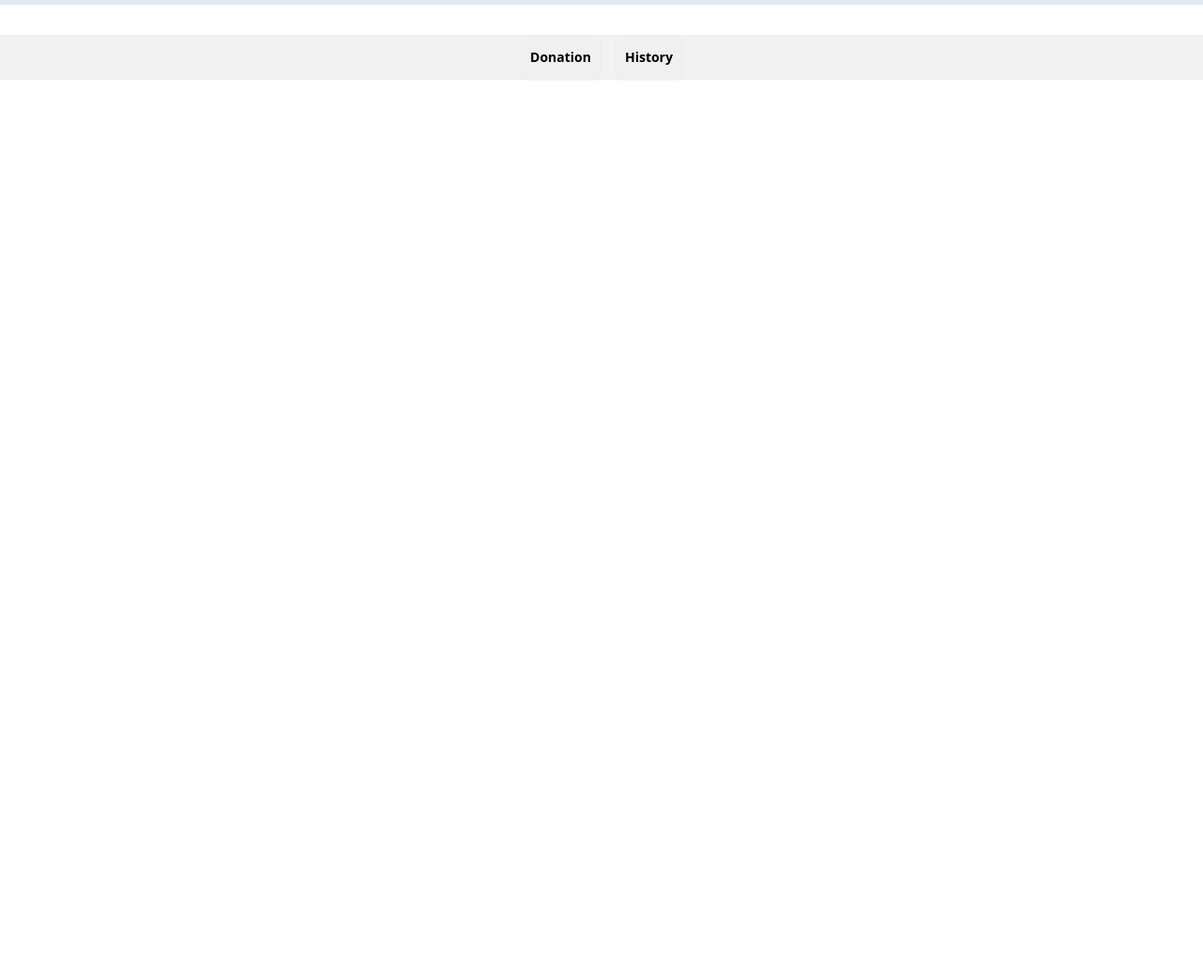
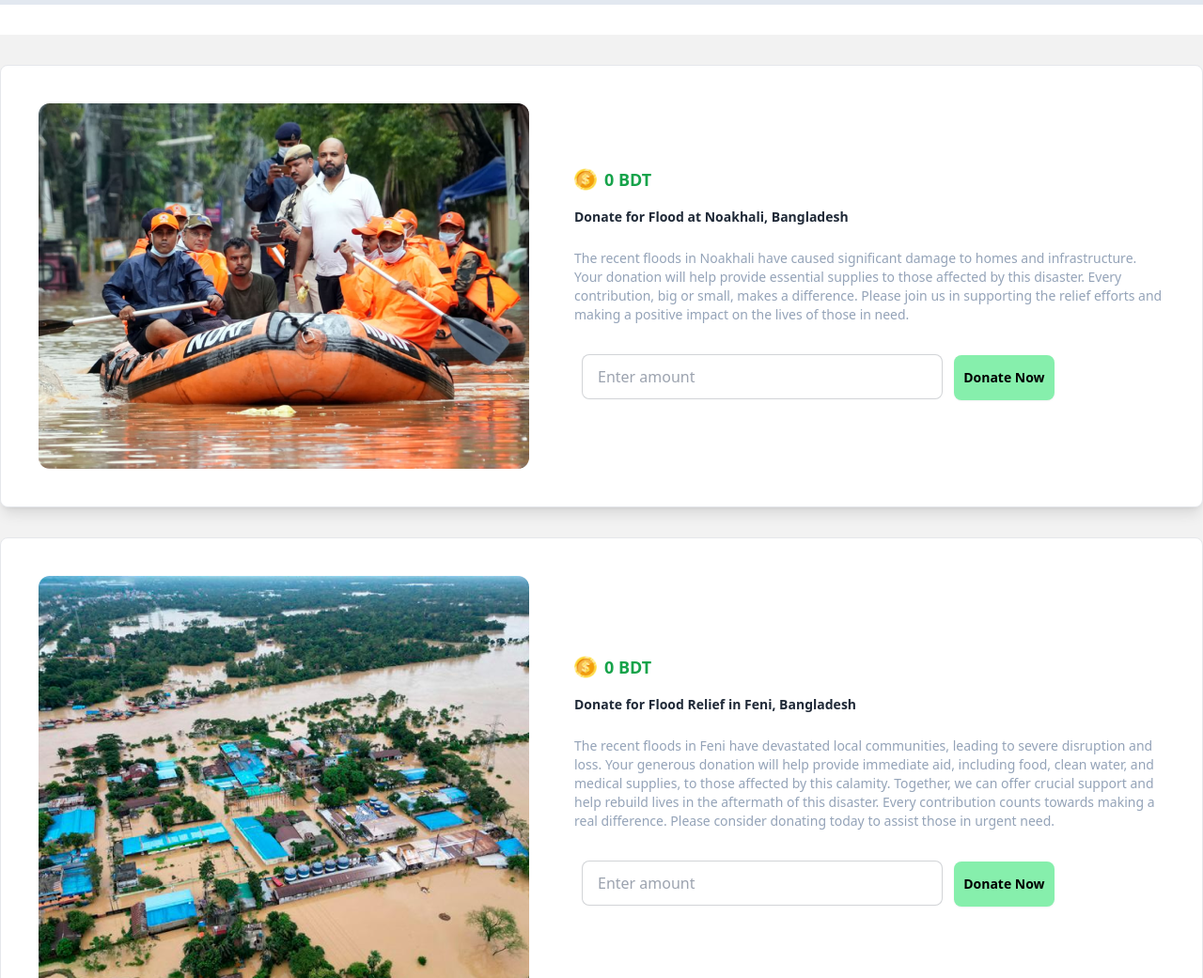
Before and after one commit to imteajrafid/DOM-repo, a plain HTML site: page index.html in a window 1280 px wide. Shown: the part 59-1100 px from the top of the page at 94% size. Before the commit the page ends 800 px from the top, so only its background shows below. Drawn offline with nearby package versions, Linux system fonts and the light colour scheme.

Commit message:
navbar and main

```diff
--- a/index.html
+++ b/index.html
@@ -19,32 +19,15 @@
     background-color: #B4F461; /* Active color */
     color: black;
   }
+
+  .navbar{
+    position: sticky;
+    top: 0;
+    z-index: 10;
+  }
   </style>
 </head>
-<!-- <body>
-    <main>
-        <nav class="navbar bg-slate-200 ">
-            <div class="navbar ">
-                <div class="flex-1 ml-28">
-                  <a class="btn bg-emerald-400 text-xl ">Blog</a>
-                </div>
-                <div class="flex container mx-auto justify-center">
-                    <img src="assets/logo.png" alt="">
-                   <div class="font-bold text-small ml-4"> Donate Bangladesh</div>
-                </div>
-              </div>
 
-
-              <div class="flex container mx-auto justify-end">
-                <img src="assets/coin.png" alt="">
-                <span id="balance" class="text-lg font-bold text-green-600">5500 BDT</span>
-              </div>
-
-              <button onclick="donate(100)" class="btn btn-primary mt-4">Donate 100</button>
-          </nav>
-    </main>
-    <script src="js/coin.js"></script>
-</body> -->
 <body>
     <nav class="navbar bg-slate-200">
         <div class="flex flex-col md:flex-row items-center justify-between w-full space-y-4 md:space-y-0">
@@ -66,24 +49,81 @@
             </div>
         </div>
     </nav>
-    <main  class="hero bg-base-200 mt-8">
-        <!-- <div class="hero bg-base-200 mt-8">
-            <div class="hero-content text-center">
-              <div class="max-w-md">
-                <button class="btn btn-accen bg-green-400 rounded-lg w-24 h-8  ">Donation</button>  <button>History</button>
 
-          </div> -->
-          <div class=" text-center flex items-center flex items-center justify-center space-x-4 ">
+    <main class="hero bg-base-200 mt-8">
+        <div class="text-center flex items-center justify-center space-x-4">
             <button id="donation-btn" class="btn text-black">Donation</button>
             <button id="history-btn" class="btn text-black">History</button>
-
         </div>
 
+        <div class="container mx-auto mt-8 space-y-8">
+            <!-- First Donation Container -->
+            <div class="shadow-lg border border-gray-200 p-6 rounded-lg bg-white">
+                <div class="hero-content flex-col lg:flex-row">
+                    <img src="assets/noakhali.png" alt="">
+                    <div class="ml-8">
+                        <div class="flex items-center mb-4 space-x-2">
+                            <img src="assets/coin.png" alt="Coin Icon" class="w-6 h-6">
+                            <span id="totalDonated1" class="text-lg font-bold text-green-600">0 BDT</span>
+                        </div>
+                        <h1 class="text-sm font-bold">Donate for Flood at Noakhali, Bangladesh</h1>
+                        <p class="py-6 text-sm text-slate-400">
+                            The recent floods in Noakhali have caused significant damage to homes and infrastructure. Your donation will help provide essential supplies to those affected by this disaster. Every contribution, big or small, makes a difference. Please join us in supporting the relief efforts and making a positive impact on the lives of those in need.
+                        </p>
+                        <input type="number" id="donationAmount1" placeholder="Enter amount" class="input input-bordered w-96 m-2">
+                        <button onclick="customDonate('donationAmount1', 'totalDonated1')" class="btn bg-green-300">Donate Now</button>
+                    </div>
+                </div>
+            </div>
 
-          <!-- first donation banner -->
+            <!-- Second Donation Container -->
+            <div class="shadow-lg border border-gray-200 p-6 rounded-lg bg-white">
+                <div class="hero-content flex-col lg:flex-row">
+                    <img src="assets/feni.png" alt="">
+                    <div class="ml-8">
+                        <div class="flex items-center mb-4 space-x-2">
+                            <img src="assets/coin.png" alt="Coin Icon" class="w-6 h-6">
+                            <span id="totalDonated2" class="text-lg font-bold text-green-600">0 BDT</span>
+                        </div>
+                        <h1 class="text-sm font-bold">Donate for Flood Relief in Feni, Bangladesh</h1>
+                        <p class="py-6 text-sm text-slate-400">
+                            The recent floods in Feni have devastated local communities, leading to severe disruption and loss. Your generous donation will help provide immediate aid, including food, clean water, and medical supplies, to those affected by this calamity. Together, we can offer crucial support and help rebuild lives in the aftermath of this disaster. Every contribution counts towards making a real difference. Please consider donating today to assist those in urgent need.
+                        </p>
+                        <input type="number" id="donationAmount2" placeholder="Enter amount" class="input input-bordered w-96 m-2">
+                        <button onclick="customDonate('donationAmount2', 'totalDonated2')" class="btn bg-green-300">Donate Now</button>
+                    </div>
+                </div>
+            </div>
 
+            <!-- Third Donation Container -->
+            <div class="shadow-lg border border-gray-200 p-6 rounded-lg bg-white">
+                <div class="hero-content flex-col lg:flex-row">
+                    <img src="assets/quota-protest.png" alt="">
+                    <div class="ml-8">
+                        <div class="flex items-center mb-4 space-x-2">
+                            <img src="assets/coin.png" alt="Coin Icon" class="w-6 h-6">
+                            <span id="totalDonated3" class="text-lg font-bold text-green-600">0 BDT</span>
+                        </div>
+                        <h1 class="text-sm font-bold">Aid for Injured in the Quota Movement</h1>
+                        <p class="py-6 text-sm text-slate-400">
+                            The recent Quota movement has resulted in numerous injuries and significant hardship for many individuals. Your support is crucial in providing medical assistance, rehabilitation, and necessary supplies to those affected. By contributing, you help ensure that injured individuals receive the care and support they need during this challenging time. Every donation plays a vital role in alleviating their suffering and aiding in their recovery. Please consider making a donation to support these brave individuals in their time of need.
+                        </p>
+                        <input type="number" id="donationAmount3" placeholder="Enter amount" class="input input-bordered w-96 m-2">
+                        <button onclick="customDonate('donationAmount3', 'totalDonated3')" class="btn bg-green-300">Donate Now</button>
+                    </div>
+                </div>
+            </div>
+        </div>
 
-
+        <!-- Success Modal -->
+        <div id="successModal" class="hidden fixed inset-0 bg-black bg-opacity-50 flex justify-center items-center">
+            <div class="bg-white p-6 rounded-lg text-center space-y-4">
+                <img src="assets/coin.png" alt="Success" class="w-12 h-12 mx-auto">
+                <h2 class="text-lg font-bold text-green-600">Donation Successful!</h2>
+                <p>Thank you for your generous donation. Your support is greatly appreciated!</p>
+                <button onclick="closeModal()" class="btn btn-primary">OK</button>
+            </div>
+        </div>
     </main>
     <script src="js/coin.js"></script>
 </body>
--- a/js/coin.js
+++ b/js/coin.js
@@ -1,30 +1,35 @@
-function donate(amount) {
-    const balanceElement = document.getElementById('balance');
-    let currentBalance = parseInt(balanceElement.textContent);
+let balance = 5500; // Initial balance
 
-    // New balance after donation
-    currentBalance -= amount;
+function customDonate(inputId, totalId) {
+    const donationAmount = parseInt(document.getElementById(inputId).value);
+    const totalDonatedElem = document.getElementById(totalId);
 
-    // Update the displayed balance
-    balanceElement.textContent = currentBalance;
+    if (isNaN(donationAmount) || donationAmount <= 0) {
+        alert("Please enter a valid amount.");
+        return;
+    }
 
-    // Optional: Change color based on remaining balance
-    balanceElement.className = currentBalance > 0 ? 'text-lg font-bold text-green-600' : 'text-lg font-bold text-red-600';
-  }
+    if (donationAmount > balance) {
+        alert("Insufficient balance!");
+        return; // Prevent donation if insufficient balance
+    }
 
-  // btn
+    // Deduct the donation amount from the balance
+    balance -= donationAmount;
 
-  const donationBtn = document.getElementById("donation-btn");
-const historyBtn = document.getElementById("history-btn");
+    const currentTotal = parseInt(totalDonatedElem.innerText) || 0;
+    const newTotal = currentTotal + donationAmount;
 
-// Function to handle button click and toggle active class
-function toggleActive(button) {
-  donationBtn.classList.remove("active");
-  historyBtn.classList.remove("active");
+    totalDonatedElem.innerText = `${newTotal} BDT`; // Update total donated
+    document.getElementById(inputId).value = ""; // Clear input field
 
-  button.classList.add("active");
+    // Update remaining balance in the navbar
+    document.getElementById("balance").innerText = `${balance} BDT`;
+
+    // Show success modal
+    document.getElementById("successModal").classList.remove("hidden");
 }
 
-// Adding event listeners
-donationBtn.addEventListener("click", () => toggleActive(donationBtn));
-historyBtn.addEventListener("click", () => toggleActive(historyBtn));
+function closeModal() {
+    document.getElementById("successModal").classList.add("hidden");
+}
```
Lines whose indentation alone changed are shown as unchanged.
